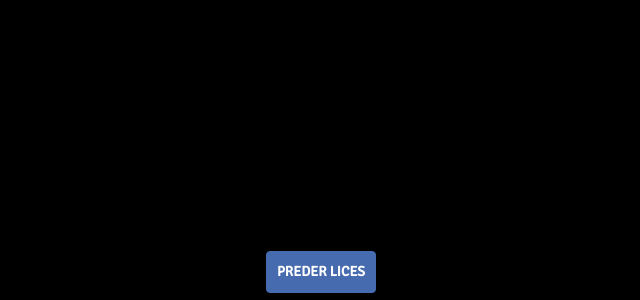
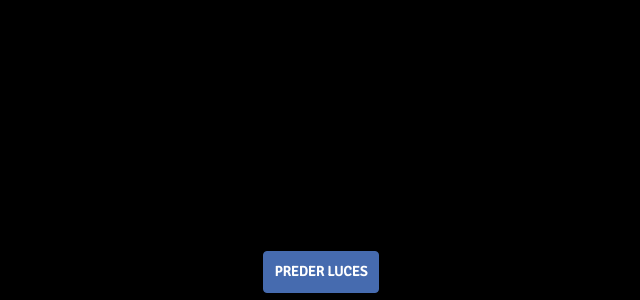
Before and after one commit to kevinini/kim, a website: page index.html in a window 1280 px wide. Shown: the part 500-800 px from the top of the page, 319-959 px from the left. Drawn offline with nearby package versions, Linux system fonts and the light colour scheme.

Commit message:
Update index.html

```diff
--- a/index.html
+++ b/index.html
@@ -124,7 +124,7 @@
 		<div class="navbar navbar-fixed-bottom">
 			<div class="row">
 				<div class="col-md-6 text-center col-md-offset-3">
-					<button class="btn btn-primary" id="turn_on">Preder lices</button>
+					<button class="btn btn-primary" id="turn_on">Preder luces</button>
 					<button class="btn btn-primary" id="play">Reproducir música</button>
 					<button class="btn btn-primary" id="bannar_coming">Decoremos</button>
 					<button class="btn btn-primary" id="balloons_flying">Globos</button>
```
